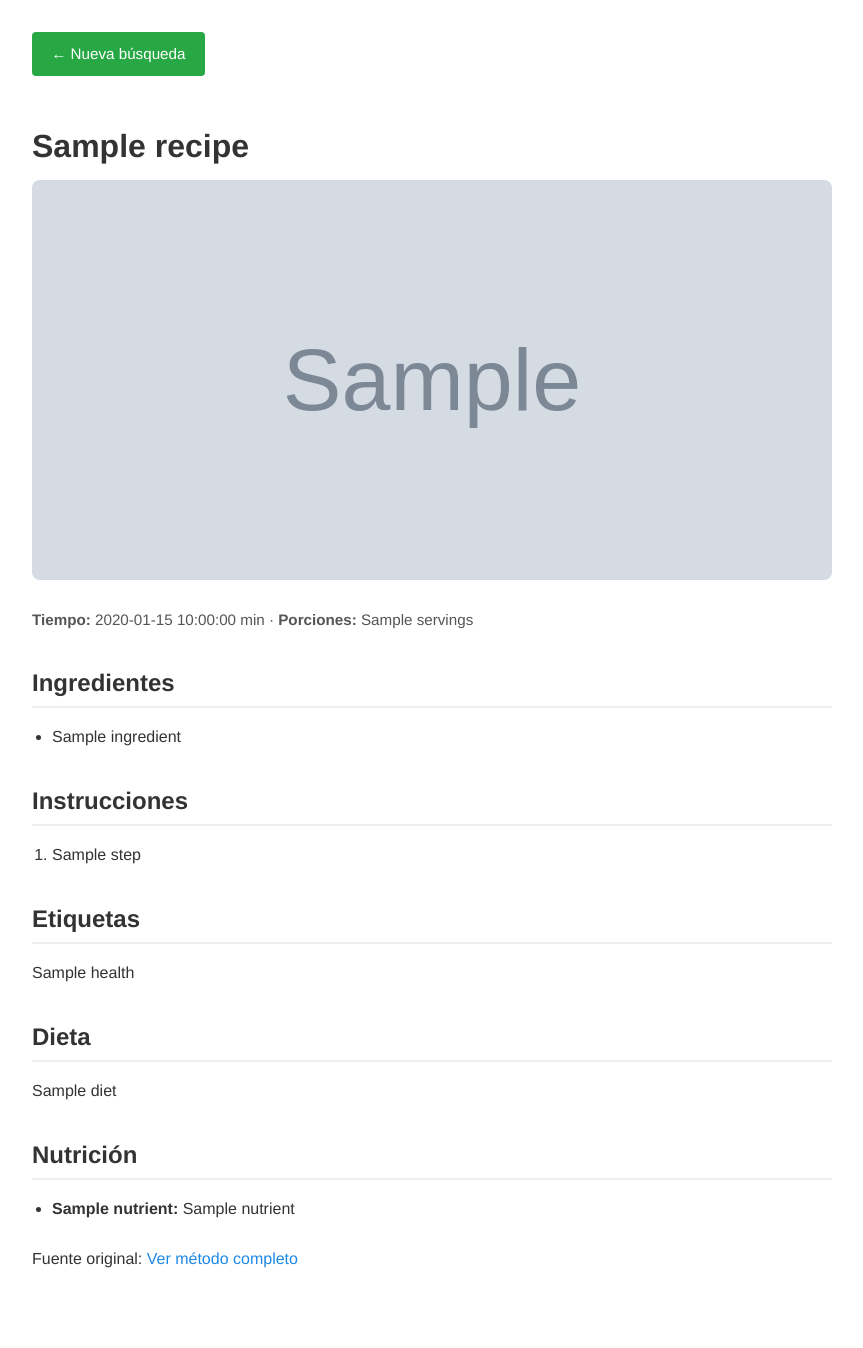
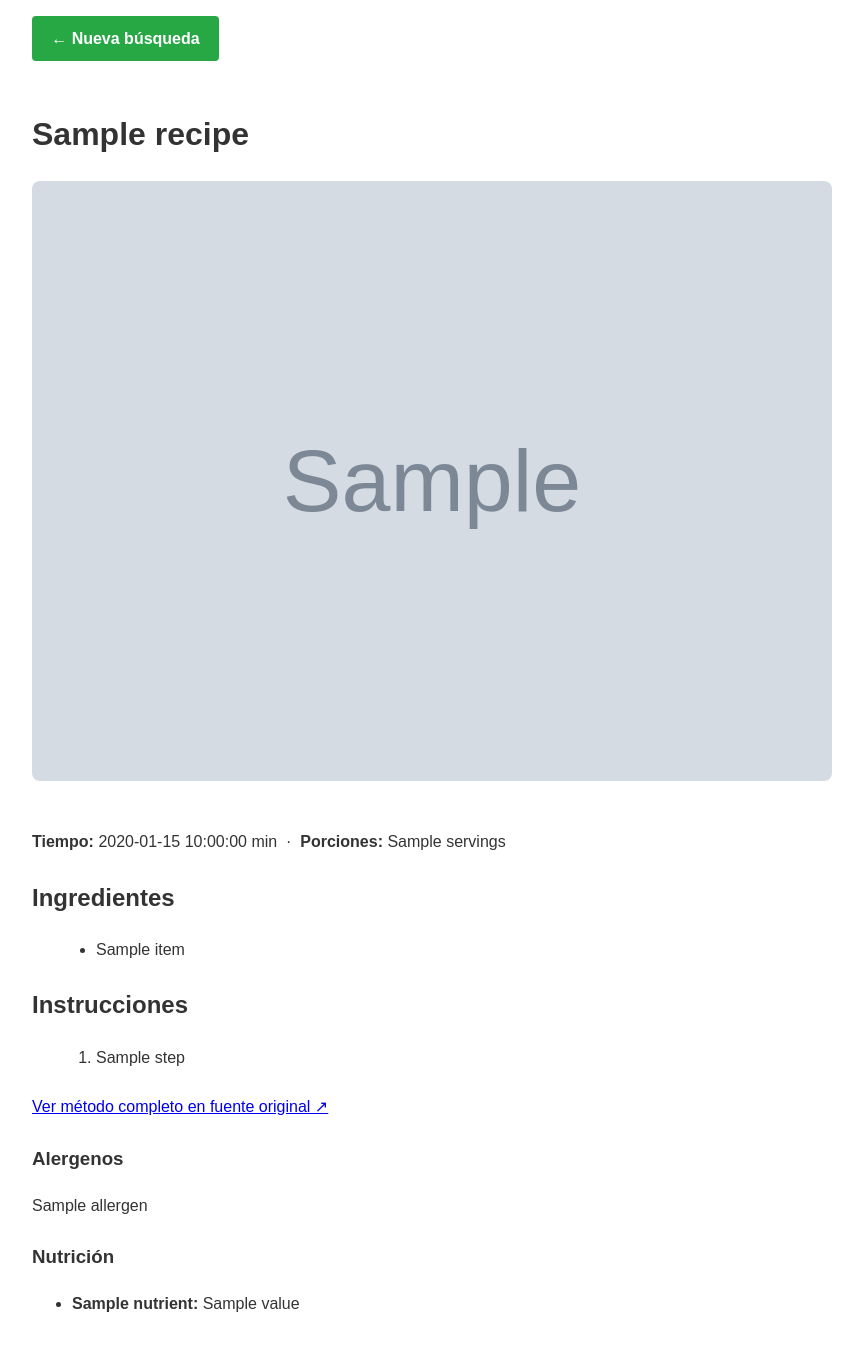
Before and after one commit to 27MarioGomez/projects, a FastAPI app: template SAZOOM/templates/detail.html in a window 1280 px wide. Shown: the whole page, without its empty margins (208-1071 px from the left). Before the commit the page ends 1268 px from the top, so only its background shows below. Run offline with FastAPI, Linux system fonts and the light colour scheme; the template is opened without the code that fills it: most values are stand-ins (such as "Sample title", 1, 10 or a date in 2020); grey boxes marked "Sample" are stand-in pictures; parts of the project's set-up code (start-up, migrations or seed data) failed here and were passed over.

Commit message:
sync detail.html

```diff
--- a/SAZOOM/templates/detail.html
+++ b/SAZOOM/templates/detail.html
@@ -5,10 +5,10 @@
   <title>{{ recipe.title }} — Sazoom</title>
   <style>
     body {
-      font-family: "Helvetica Neue", Arial, sans-serif;
+      font-family: sans-serif;
       max-width: 800px;
       margin: auto;
-      padding: 2rem 1rem;
+      padding: 1rem;
       line-height: 1.6;
       color: #333;
     }
@@ -20,47 +20,31 @@
       padding: 0.6rem 1.2rem;
       border-radius: 4px;
       text-decoration: none;
-      font-size: 0.95rem;
-    }
-    h1 {
-      font-size: 2rem;
-      margin-bottom: 0.5rem;
-    }
-    h2 {
-      font-size: 1.5rem;
-      margin-top: 2rem;
-      margin-bottom: 0.75rem;
-      border-bottom: 2px solid #eee;
-      padding-bottom: 0.25rem;
+      font-weight: bold;
     }
     img {
       width: 100%;
-      max-height: 400px;
-      object-fit: cover;
       border-radius: 8px;
-      margin-bottom: 1.25rem;
+      margin-bottom: 1.5rem;
     }
-    p.meta {
-      margin-top: 0;
+    h1, h2, h3 {
+      margin-top: 1.5rem;
+    }
+    ul.ingredients,
+    ol.instructions {
+      margin-left: 1.5rem;
       margin-bottom: 1.5rem;
-      color: #555;
-      font-size: 0.95rem;
     }
-    ul, ol {
-      margin-left: 1.25rem;
-      margin-bottom: 1.5rem;
-      padding-left: 0;
+    ul.ingredients li,
+    ol.instructions li {
+      margin-bottom: 0.5rem;
     }
-    ul li, ol li {
-      margin-bottom: 0.75rem;
+    .nutrients li {
+      margin-bottom: 0.3rem;
     }
-    a.source-link {
-      color: #1e88e5;
-      text-decoration: none;
-      font-weight: 500;
-    }
-    a.source-link:hover {
-      text-decoration: underline;
+    .source-link {
+      margin-top: 1rem;
+      display: block;
     }
   </style>
 </head>
@@ -68,56 +52,47 @@
   <a href="/" class="btn">← Nueva búsqueda</a>
 
   <h1>{{ recipe.title }}</h1>
-
   {% if recipe.image %}
-    <img src="{{ recipe.image }}" alt="{{ recipe.title }}" />
+    <img src="{{ recipe.image }}" alt="Imagen de {{ recipe.title }}" />
   {% endif %}
 
-  <p class="meta">
-    <strong>Tiempo:</strong> {{ recipe.time or '–' }} min ·
+  <p>
+    <strong>Tiempo:</strong> {{ recipe.time or '–' }} min &nbsp;·&nbsp;
     <strong>Porciones:</strong> {{ recipe.servings or '–' }}
   </p>
 
   <h2>Ingredientes</h2>
-  <ul>
-    {% for i in recipe.ingredients %}
-      <li>{{ i }}</li>
+  <ul class="ingredients">
+    {% for item in recipe.ingredients %}
+      <li>{{ item }}</li>
     {% endfor %}
   </ul>
 
   <h2>Instrucciones</h2>
-  <ol>
+  <ol class="instructions">
     {% for step in recipe.instructions %}
       <li>{{ step }}</li>
     {% endfor %}
   </ol>
 
-  {% if recipe.health %}
-    <h2>Etiquetas</h2>
-    <p>{{ recipe.health | join(", ") }}</p>
+  {% if recipe.instructions_url %}
+    <a href="{{ recipe.instructions_url }}" target="_blank" class="source-link">
+      Ver método completo en fuente original ↗
+    </a>
   {% endif %}
 
-  {% if recipe.diet %}
-    <h2>Dieta</h2>
-    <p>{{ recipe.diet | join(", ") }}</p>
+  {% if recipe.allergens %}
+    <h3>Alergenos</h3>
+    <p>{{ recipe.allergens | join(", ") }}</p>
   {% endif %}
 
   {% if recipe.nutrients %}
-    <h2>Nutrición</h2>
-    <ul>
-      {% for k, v in recipe.nutrients.items() %}
-        <li><strong>{{ k }}:</strong> {{ v }}</li>
+    <h3>Nutrición</h3>
+    <ul class="nutrients">
+      {% for name, value in recipe.nutrients.items() %}
+        <li><strong>{{ name }}:</strong> {{ value }}</li>
       {% endfor %}
     </ul>
   {% endif %}
-
-  {% if recipe.instructions_url %}
-    <p>
-      Fuente original:
-      <a href="{{ recipe.instructions_url }}" target="_blank" class="source-link">
-        Ver método completo
-      </a>
-    </p>
-  {% endif %}
 </body>
 </html>
```
